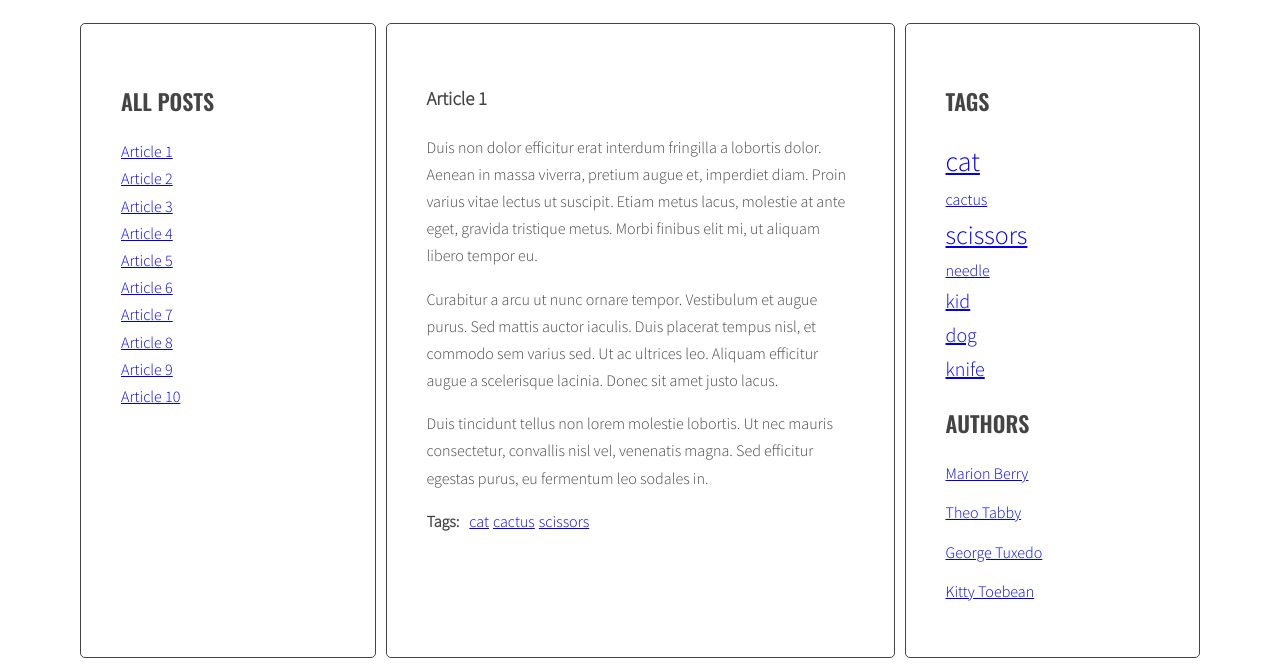
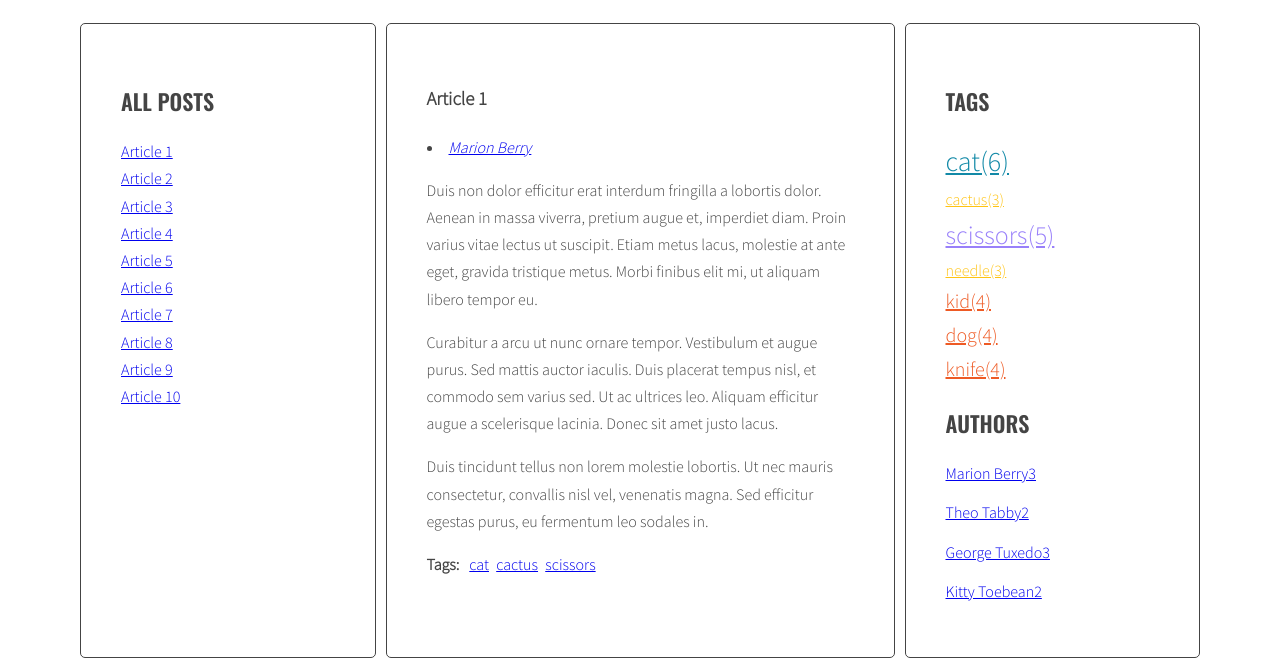
Before and after one commit to KarolWojtas87/javascript-blog, a website: page index.html in a window 1280 px wide. Shown: the part 220-886 px from the top of the page. Drawn offline with nearby package versions, Linux system fonts and the light colour scheme.

Commit message:
Add final js

```diff
--- a/css/style.css
+++ b/css/style.css
@@ -80,10 +80,6 @@ body {
 }
 
 /* Tags */
-.tags {
-  display: inline;
-}
-
 .tags .tag-size-5 {
   font-size: 28px;
   color: #1289A7;
--- a/index.html
+++ b/index.html
@@ -302,11 +302,11 @@
             <aside class="sidebar">
                 <h2 class="section-title">Tags</h2>
                 <ul class="list tags">
-                    <li><a href="#">design</a> <span>(6)</span></li>
+                    <!-- <li><a href="#">design</a> <span>(6)</span></li>
                     <li><a href="#">code</a> <span>(5)</span></li>
                     <li><a href="#">tutorials</a> <span>(4)</span></li>
                     <li><a href="#">reviews</a> <span>(4)</span></li>
-                    <li><a href="#">news</a> <span>(6)</span></li>
+                    <li><a href="#">news</a> <span>(6)</span></li> -->
                 </ul>
                 <h2 class="section-title">Authors</h2>
                 <ul class="list authors">
@@ -334,6 +334,26 @@
             </aside>
         </main>
     </div>
+    <script id="template-article-link" type="text/x-handlebars-template">
+        <li><a href="#{{ id }}"><span>{{ title }}</span></a></li>
+    </script>
+    <script id="template-tag-link" type="text/x-handlebars-template">
+        <li><a href="#tag-{{ id }}"><span>{{ title }}</span></a></li>
+    </script>
+    <script id="template-author-link" type="text/x-handlebars-template">
+        <li><a href="#author-{{ authorsName }}"><span>{{ authorsName }}</span></a></li>
+    </script>
+    <script id="template-tag-cloud-link" type="text/x-handlebars-template">
+        {{#each tags}}
+        <li><a class="{{className}}" href="#tag-{{ tag }}">{{ tag }}({{count}})</a></li>
+        {{/each}}
+    </script>
+    <script id="template-author-cloud-link" type="text/x-handlebars-template">
+        {{#each authors}}
+        <li><a href="#author-{{ author }}">{{ author }}{{count}}</a></li>
+        {{/each}}
+    </script>
+    <script src="https://cdnjs.cloudflare.com/ajax/libs/handlebars.js/4.1.0/handlebars.min.js"></script>
     <script src="js/script.js"></script>
 </body>
 
--- a/js/script.js
+++ b/js/script.js
@@ -1,14 +1,21 @@
 'use strict';
+{
+    const templates = {
+        articleLink: Handlebars.compile(document.querySelector('#template-article-link').innerHTML),
+        tagLink: Handlebars.compile(document.querySelector('#template-tag-link').innerHTML),
+        authorLink: Handlebars.compile(document.querySelector('#template-author-link').innerHTML),
+        tagCloudLink: Handlebars.compile(document.querySelector('#template-tag-cloud-link').innerHTML),
+        authorCloudLink: Handlebars.compile(document.querySelector('#template-author-cloud-link').innerHTML)
+    }
 
 
 
-{
     const optArticleSelector = '.post',
         optTitleSelector = '.post-title',
         optTitleListSelector = '.titles',
         optArticleTagsSelector = '.post-tags .list',
         optAuthorSelector = '.post-author',
-        optTagsListSelector = '.tags.list',
+        //optTagsListSelector = '.tags.list',
         optCloudClassCount = 5,
         optCloudClassPrefix = 'tag-size-',
         optAuthorListSelector = '.list.authors';
@@ -18,70 +25,52 @@
         event.preventDefault();
         const clickedElement = this;
 
-        /* remove class 'active' from all article links  */
         const activeLinks = document.querySelectorAll('.titles a.active');
 
         for (let activeLink of activeLinks) {
             activeLink.classList.remove('active');
         }
-        /*  add class 'active' to the clicked link */
         clickedElement.classList.add('active');
 
-        /*  remove class 'active' from all articles */
         const activeArticles = document.querySelectorAll('.post');
 
         for (let activeArticle of activeArticles) {
             activeArticle.classList.remove('active');
         }
-
-        /* get 'href' attribute from the clicked link */
         const articleSelector = clickedElement.getAttribute('href');
 
-
-        /* find the correct article using the selector (value of 'href' attribute) */
         const targetArticle = document.querySelector(articleSelector);
 
-        /* add class 'active' to the correct article */
         targetArticle.classList.add('active');
     }
-
-
-
-    // TITLES
-
 
 
 
     function generateTitleLinks(customSelector = ' ') {
         const titleList = document.querySelector(optTitleListSelector);
 
-        /* remove contents of titleList */
         titleList.innerHTML = ' ';
         let html = '';
-        /* for each article */
+
         const articles = document.querySelectorAll(optArticleSelector + customSelector);
 
         console.log(html);
         for (let article of articles) {
 
-            /* get the article id */
             const articleId = article.getAttribute('id');
 
-            /* find the title element */
             const articleTitle = article.querySelector(optTitleSelector).innerHTML;
 
-            /* get the title from the title element */
-            const linkHTML = '<li><a href="#' + articleId + '"><span>' + articleTitle + '</span></a></li>';
+            //const linkHTML = '<li><a href="#' + articleId + '"><span>' + articleTitle + '</span></a></li>';
+            const linkHTMLData = { id: articleId, title: articleTitle };
+            const linkHTML = templates.articleLink(linkHTMLData);
 
-            /* create HTML of the link */
             titleList.insertAdjacentHTML("beforeend", linkHTML);
 
-            /* insert link into titleList */
             html = html + linkHTML;
         }
         titleList.innerHTML = html;
         const links = document.querySelectorAll('.titles a');
-        console.log(links);
 
         for (let link of links) {
             link.addEventListener('click', titleClickHandler);
@@ -124,59 +113,59 @@
         return optCloudClassPrefix + classNumber;
     }
 
+    function calculateAuthorClass(count, params) {
+        const normalizedCount = count - params.min;
+        const normalizedMax = params.max - params.min;
+        const percentage = normalizedCount / normalizedMax;
+        const classNumber = Math.floor(percentage * (optCloudClassCount - 1) + 1);
+        return optCloudClassPrefix + classNumber;
+    }
+
+
     function generateTags() {
-        /* [NEW] create a new variable allTags with an empty object */
         let allTags = {};
-        /* find all articles */
         const articles = document.querySelectorAll(optArticleSelector);
-        /* START LOOP: for every article: */
         for (let article of articles) {
-            /* find tags wrapper */
+
             const tagWrapper = article.querySelector(optArticleTagsSelector);
-            /* make html variable with empty string */
+
             let html = ' ';
-            /* get tags from data-tags attribute */
+
             const articleTags = article.getAttribute('data-tags');
-            /* split tags into array */
+
             const articleTagsArray = articleTags.split(' ');
-            /* START LOOP: for each tag */
+
             for (let tag of articleTagsArray) {
-                /* generate HTML of the link */
-                const tagLink = '<li><a href="#tag-' + tag + '"><span>' + tag + '</span></a></li>';
-                /* add generated code to html variable */
-                html = html + tagLink;
-                /* [NEW] check if this link is NOT already in allTags */
-                if (!allTags[tag]) {
-                    /* [NEW] add tag to allTags object */
+
+                //const tagLink = '<li><a href="#tag-' + tag + '"><span>' + tag + '</span></a></li>';
+                const linkHTMLData = { id: tag, title: tag };
+                const linkHTML = templates.tagLink(linkHTMLData);
+                tagWrapper.insertAdjacentHTML("beforeend", linkHTML);
+
+                html = html + linkHTML;
+
+                if (!allTags.hasOwnProperty(tag)) {
+
                     allTags[tag] = 1;
                 } else {
                     allTags[tag]++;
                 }
             }
-            /* insert HTML of all the links into the tags wrapper */
             tagWrapper.innerHTML = html;
-            /* END LOOP: for every article: */
+        }
 
-        }
-        /* [NEW] find list of tags in right column */
-        const tagList = document.querySelector('.tags');
+        const tagList = document.querySelector(".tags");
         const tagsParams = calculateTagsParams(allTags);
 
-        /* [NEW] create variable for all links HTML code */
-        let allTagsHTML = '';
+        const allTagsData = { tags: [] };
 
-        /* [NEW] START LOOP: for each tag in allTags: */
         for (let tag in allTags) {
-            /* [NEW] generate code of a link and add it to allTagsHTML */
-            const tagLinkHTML = '<li class=" ' + calculateTagClass(allTags[tag], tagsParams) + '"><a href="#tag-' + tag + '">' + tag + '</a></li>';
-            //const tagLinkHTML = '<li>' + '<a href="#tag-' + calculateTagClass(allTags[tag], tagsParams) + tag + '">' + tag + '</a></li>';
-            allTagsHTML += tagLinkHTML;
+
+            allTagsData.tags.push({ tag: tag, count: allTags[tag], className: calculateTagClass(allTags[tag], tagsParams) });
         }
-        tagList.innerHTML = allTagsHTML;
-        /* [NEW] END LOOP: for each tag in allTags: */
+        tagList.innerHTML = templates.tagCloudLink(allTagsData);
+
     }
-
-    /*[NEW] add HTML from allTagsHTML to tagList */
 
     generateTags();
 
@@ -184,44 +173,44 @@
 
 
     function tagClickHandler(event) {
-        /* prevent default action for this event */
+
         event.preventDefault();
-        /* make new constant named "clickedElement" and give it the value of "this" */
+
         const clickedElement = this;
-        /* make a new constant "href" and read the attribute "href" of the clicked element */
-        const href = clickedElement.querySelectorAll('href');
-        /* make a new constant "tag" and extract tag from the "href" constant */
+
+        const href = clickedElement.getAttribute('href');
+
         const tag = href.replace('#tag-', '');
-        /* find all tag links with class active */
+
         const tagActiveLinks = document.querySelectorAll('a.active[href^="#tag-"]');
-        /* START LOOP: for each active tag link */
+
         for (let tagActiveLink of tagActiveLinks) {
-            /* remove class active */
+
             tagActiveLink.classList.remove('active');
-            /* END LOOP: for each active tag link */
+
         }
-        /* find all tag links with "href" attribute equal to the "href" constant */
+
         const tagFoundlings = document.querySelectorAll('a[href="' + href + '"]');
-        /* START LOOP: for each found tag link */
+
         for (let tagFoundling of tagFoundlings) {
-            /* add class active */
+
             tagFoundling.classList.add('active');
-            /* END LOOP: for each found tag link */
+
         }
-        /* execute function "generateTitleLinks" with article selector as argument */
         generateTitleLinks('[data-tags~="' + tag + '"]');
+
     }
 
 
 
     function addClickListenersToTags() {
-        /* find all links to tags */
-        const tagLinks = document.querySelectorAll('.post-tags a');
-        /* START LOOP: for each link */
+
+        const tagLinks = document.querySelectorAll('a[href^="#tag-"]');
+
         for (let tagLink of tagLinks) {
-            /* add tagClickHandler as event listener for that link */
+
             tagLink.addEventListener('click', tagClickHandler);
-            /* END LOOP: for each link */
+
         }
     }
 
@@ -236,31 +225,36 @@
             let html = '';
             const authorsName = article.getAttribute('authors-name');
             const authorHTML = '<li><a href="#tag-' + authorsName + '"><span>' + authorsName + '</span></a></li>'
-            articleAuthor.innerHTML = authorHTML;
             if (!allAuthors[authorsName]) {
                 allAuthors[authorsName] = 1;
             } else {
                 allAuthors[authorsName]++;
             }
-            articleAuthor.innerHTML = html;
+            articleAuthor.innerHTML = authorHTML;
         }
         const authorList = document.querySelector(optAuthorListSelector);
-        const authorsParams = calculateAuthorsParams(allAuthors);
-        let allAuthorsHTML = '';
+        const authorParams = calculateAuthorsParams(allAuthors);
+        const allAuthorsData = { authors: [] };
+
+        console.log(allAuthors);
         for (let author in allAuthors) {
-            const authorLinkHTML = '<li class=" ' + calculateTagClass(allAuthors[author], authorsParams) + '"><a href="#tag-' + author + '">' + author + '</a></li>';
-            allAuthorsHTML += authorLinkHTML;
+            allAuthorsData.authors.push({
+                author: author,
+                count: allAuthors[author],
+                className: calculateAuthorClass(allAuthors[author], authorParams),
+            });
         }
-        authorList.innerHTML = allAuthorsHTML;
+        authorList.innerHTML = templates.authorCloudLink(allAuthorsData);
     }
     generateAuthors();
 
 
     function addClickListenersToAuthors() {
-        const authorLinks = document.querySelectorAll('.post-author a');
+        const authorLinks = document.querySelectorAll('a[href^="#author-"]');
         for (let authorLink of authorLinks) {
             authorLink.addEventListener('click', authorClickHandler);
         }
+
     }
     addClickListenersToAuthors();
 
@@ -271,7 +265,7 @@
         const clickedElement = this;
         const href = clickedElement.getAttribute('href');
         const tag = href.replace('#author-', '');
-        const authorActiveLinks = document.querySelectorAll('a.active[href^="#tag-"]');
+        const authorActiveLinks = document.querySelectorAll('a.active[href^="#author-"]');
         for (let authorActiveLink of authorActiveLinks) {
             authorActiveLink.classList.remove('active');
         }
@@ -281,4 +275,5 @@
         }
         generateTitleLinks('[authors-name="' + tag + '"]');
     }
+
 }
```
Also changed, not shown: 1 other file.
